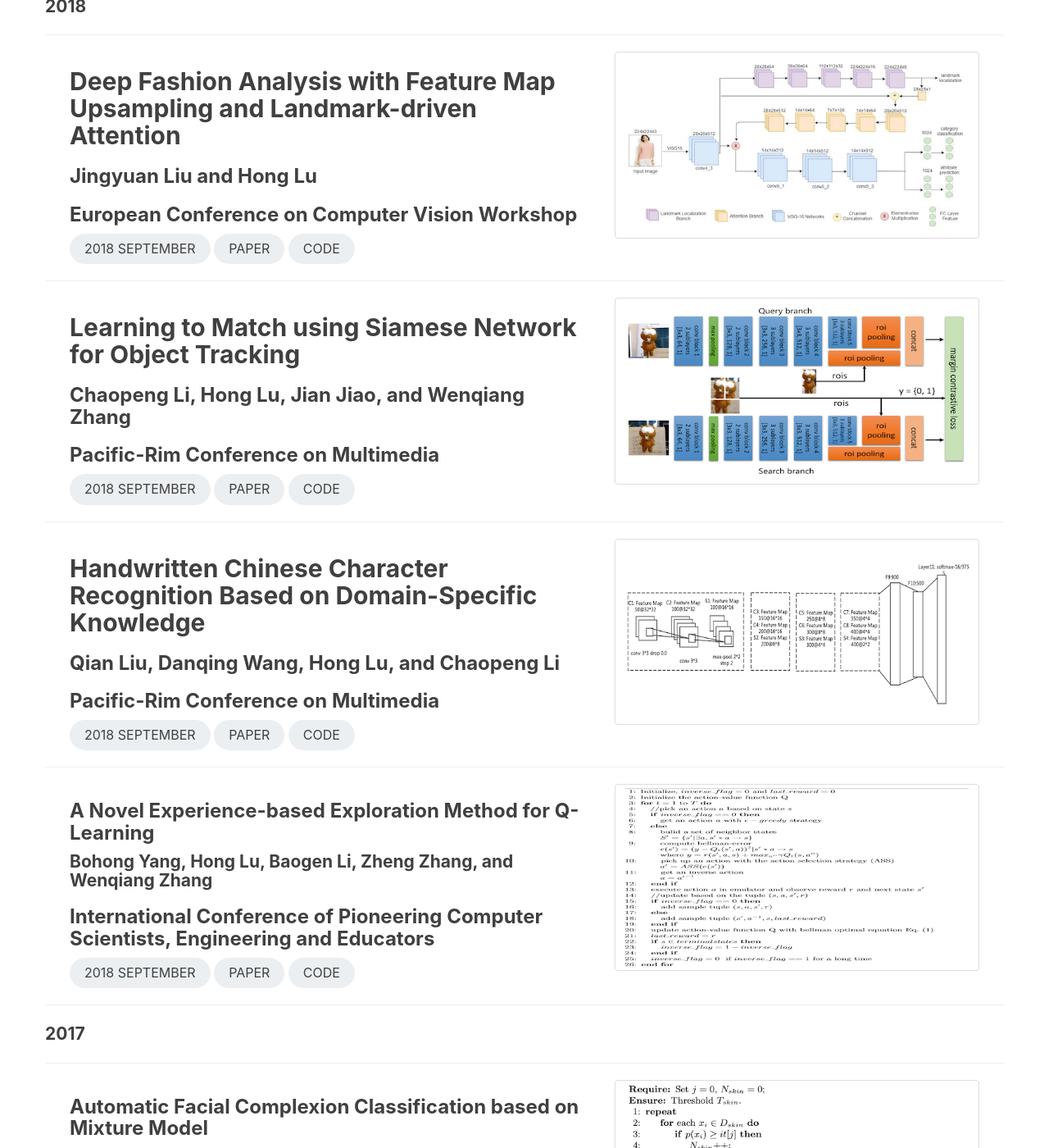
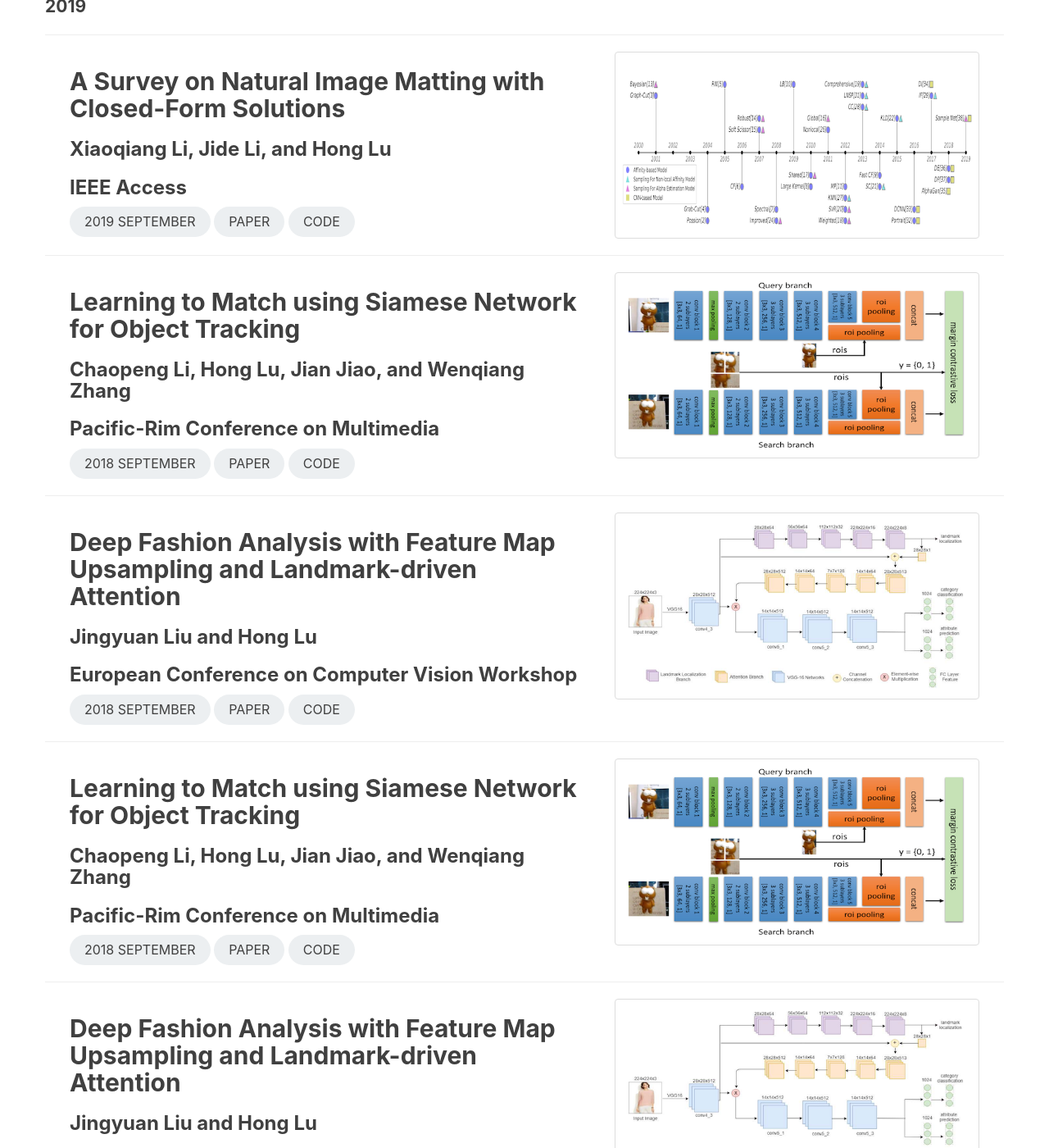
Before and after one commit to lunatics123/lunatics123.github.io, a Jekyll site: the page built from publications.html, in a window 1280 px wide and 1400 px high, scrolled down 455 px. Shown: the whole window at 82% size. Built offline with Jekyll 4.4.1, drawn with Linux system fonts in a browser that asks for light colours; comment, search, counter and statistics services are not loaded; some of the changed text lies outside the part shown.

Commit message:
add papers of 2019

```diff
--- a/publications.html
+++ b/publications.html
@@ -5,6 +5,117 @@
 description: "Read Our Papers"
 permalink: /publications.html
 ---
+
+<h5 class="lead"><b>2019</b></h5>
+<hr>
+
+<section>
+    <div class="container">
+        <div class="col-lg-7">
+            <h2>A Survey on Natural Image Matting with Closed-Form Solutions</h2>
+            <h3>Xiaoqiang Li, Jide Li, and Hong Lu</h3>
+            <h3>IEEE Access</h3>
+            <div class="post-tag round-xl">2019 September</div>
+            <a class="post-tag round-xl"
+               href="https://ieeexplore.ieee.org/abstract/document/8839770">Paper</a>
+            <a class="post-tag round-xl">Code</a>
+        </div>
+        <div class="col-lg-5">
+            <img class="img-thumbnail" src="/img/papers/li2019survey.png">
+        </div>
+    </div>
+</section>
+<hr>
+
+<section>
+    <div class="container">
+        <div class="col-lg-7">
+            <h2>Learning to Match using Siamese Network for Object Tracking</h2>
+            <h3>Chaopeng Li, Hong Lu, Jian Jiao, and Wenqiang Zhang</h3>
+            <h3>Pacific-Rim Conference on Multimedia</h3>
+            <div class="post-tag round-xl">2018 September</div>
+            <a class="post-tag round-xl"
+               href="https://link.springer.com/chapter/10.1007/978-3-030-00764-5_66">Paper</a>
+            <a class="post-tag round-xl">Code</a>
+        </div>
+        <div class="col-lg-5">
+            <img class="img-thumbnail" src="/img/papers/li2018learning.png">
+        </div>
+    </div>
+</section>
+<hr>
+
+<section>
+    <div class="container">
+        <div class="col-lg-7">
+            <h2>Deep Fashion Analysis with Feature Map Upsampling and Landmark-driven Attention</h2>
+            <h3>Jingyuan Liu and Hong Lu</h3>
+            <h3>European Conference on Computer Vision Workshop</h3>
+            <div class="post-tag round-xl">2018 September</div>
+            <a class="post-tag round-xl"
+               href="https://openaccess.thecvf.com/content_eccv_2018_workshops/w14/html/Liu_Deep_Fashion_Analysis_with_Feature_Map_Upsampling_and_Landmark-driven_Attention_ECCVW_2018_paper.html">Paper</a>
+            <a class="post-tag round-xl" href="https://github.com/fdjingyuan/Deep-Fashion-Analysis-ECCV2018">Code</a>
+        </div>
+        <div class="col-lg-5">
+            <img class="img-thumbnail" src="/img/papers/liu2018deep.png">
+        </div>
+    </div>
+</section>
+<hr>
+
+<section>
+    <div class="container">
+        <div class="col-lg-7">
+            <h2>Learning to Match using Siamese Network for Object Tracking</h2>
+            <h3>Chaopeng Li, Hong Lu, Jian Jiao, and Wenqiang Zhang</h3>
+            <h3>Pacific-Rim Conference on Multimedia</h3>
+            <div class="post-tag round-xl">2018 September</div>
+            <a class="post-tag round-xl"
+               href="https://link.springer.com/chapter/10.1007/978-3-030-00764-5_66">Paper</a>
+            <a class="post-tag round-xl">Code</a>
+        </div>
+        <div class="col-lg-5">
+            <img class="img-thumbnail" src="/img/papers/li2018learning.png">
+        </div>
+    </div>
+</section>
+<hr>
+
+<section>
+    <div class="container">
+        <div class="col-lg-7">
+            <h2>Deep Fashion Analysis with Feature Map Upsampling and Landmark-driven Attention</h2>
+            <h3>Jingyuan Liu and Hong Lu</h3>
+            <h3>European Conference on Computer Vision Workshop</h3>
+            <div class="post-tag round-xl">2018 September</div>
+            <a class="post-tag round-xl"
+               href="https://openaccess.thecvf.com/content_eccv_2018_workshops/w14/html/Liu_Deep_Fashion_Analysis_with_Feature_Map_Upsampling_and_Landmark-driven_Attention_ECCVW_2018_paper.html">Paper</a>
+            <a class="post-tag round-xl" href="https://github.com/fdjingyuan/Deep-Fashion-Analysis-ECCV2018">Code</a>
+        </div>
+        <div class="col-lg-5">
+            <img class="img-thumbnail" src="/img/papers/liu2018deep.png">
+        </div>
+    </div>
+</section>
+<hr>
+
+<section>
+    <div class="container">
+        <div class="col-lg-7">
+            <h2>Learning to Match using Siamese Network for Object Tracking</h2>
+            <h3>Chaopeng Li, Hong Lu, Jian Jiao, and Wenqiang Zhang</h3>
+            <h3>Pacific-Rim Conference on Multimedia</h3>
+            <div class="post-tag round-xl">2018 September</div>
+            <a class="post-tag round-xl"
+               href="https://link.springer.com/chapter/10.1007/978-3-030-00764-5_66">Paper</a>
+            <a class="post-tag round-xl">Code</a>
+        </div>
+        <div class="col-lg-5">
+            <img class="img-thumbnail" src="/img/papers/li2018learning.png">
+        </div>
+    </div>
+</section>
+<hr>
 
 <h5 class="lead"><b>2018</b></h5>
 <hr>
```
Also changed, not shown: img/papers/li2019survey.png (added).
